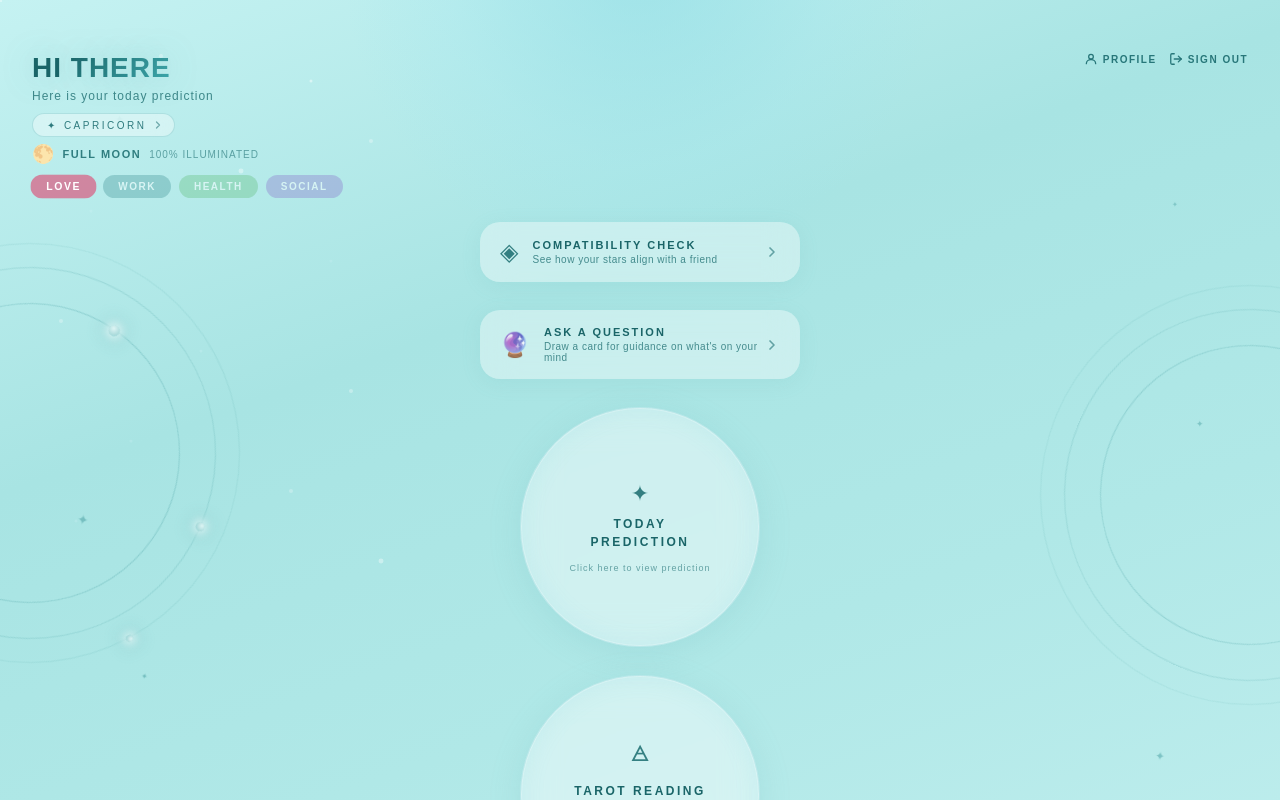
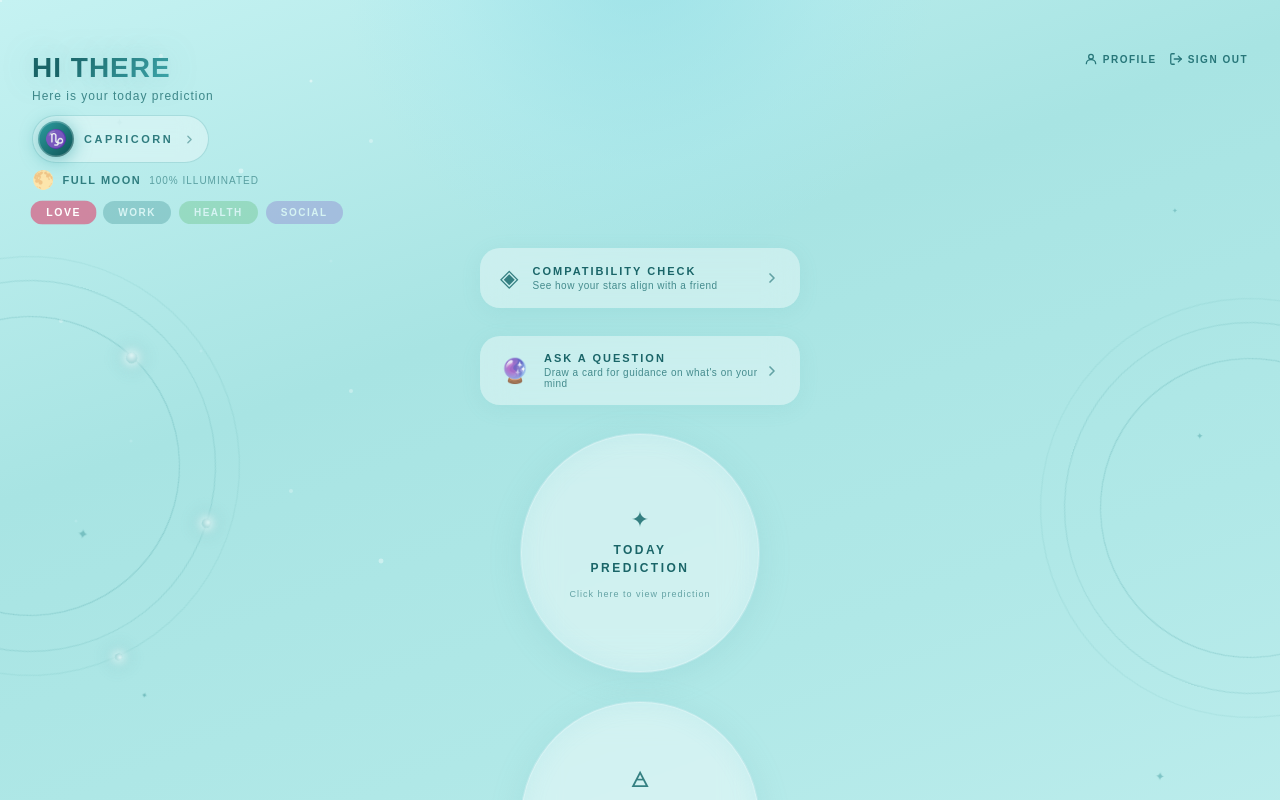
Before and after one commit to Thanaphumi2006/HORA-Project, a React (Vite) app: page /#/home in a window 1280 px wide. Shown: the top 800 px of the page. Built offline with nearby package versions, Linux system fonts and the light colour scheme; no server answers; a web font is replaced by a local one.

Commit message:
Redesign zodiac badge with glowing astronomical symbol icon

```diff
--- a/src/pages/Home.css
+++ b/src/pages/Home.css
@@ -154,29 +154,59 @@
 .home-page .zodiac-badge {
   display: inline-flex;
   align-items: center;
-  gap: 6px;
-  margin-top: 10px;
-  font-size: 10px;
+  gap: 10px;
+  margin-top: 12px;
   font-family: inherit;
+  background: rgba(255, 255, 255, 0.35);
+  backdrop-filter: blur(14px);
+  border: 1px solid rgba(100, 185, 188, 0.4);
+  border-radius: 50px;
+  padding: 5px 12px 5px 5px;
+  width: fit-content;
+  cursor: pointer;
+  transition: background 0.25s, box-shadow 0.25s, border-color 0.25s;
+}
+.home-page .zodiac-badge:hover {
+  background: rgba(255, 255, 255, 0.55);
+  border-color: rgba(61, 168, 172, 0.6);
+  box-shadow: 0 6px 22px rgba(61, 168, 172, 0.22), 0 0 0 1px rgba(255,255,255,0.3) inset;
+}
+
+/* Circular glow icon */
+.home-page .zodiac-badge-sym {
+  width: 36px;
+  height: 36px;
+  border-radius: 50%;
+  background: linear-gradient(135deg, #2d9fa3 0%, #1a7072 60%, #0f5254 100%);
+  display: flex;
+  align-items: center;
+  justify-content: center;
+  font-size: 18px;
+  color: rgba(255, 255, 255, 0.95);
+  flex-shrink: 0;
+  box-shadow:
+    0 2px 12px rgba(45, 159, 163, 0.45),
+    0 0 0 1.5px rgba(255, 255, 255, 0.18) inset;
+  animation: sym-glow 3.2s ease-in-out infinite;
+  line-height: 1;
+}
+@keyframes sym-glow {
+  0%, 100% { box-shadow: 0 2px 12px rgba(45,159,163,0.4),  0 0 0 1.5px rgba(255,255,255,0.18) inset; }
+  50%       { box-shadow: 0 3px 22px rgba(45,159,163,0.75), 0 0 0 1.5px rgba(255,255,255,0.28) inset; }
+}
+
+/* Sign name */
+.home-page .zodiac-badge-name {
+  font-size: 11px;
+  font-weight: 700;
   letter-spacing: 2.5px;
   color: rgba(29, 110, 113, 0.9);
   text-transform: uppercase;
-  background: rgba(255, 255, 255, 0.38);
-  backdrop-filter: blur(10px);
-  border: 1px solid rgba(100, 185, 188, 0.35);
-  border-radius: 20px;
-  padding: 5px 10px 5px 14px;
-  width: fit-content;
-  cursor: pointer;
-  transition: background 0.2s, box-shadow 0.2s;
 }
-.home-page .zodiac-badge:hover {
-  background: rgba(255,255,255,0.55);
-  box-shadow: 0 4px 16px rgba(100,185,188,0.18);
-}
+
 .home-page .zi-arrow {
-  width: 12px; height: 12px;
-  stroke: rgba(29,110,113,0.55); fill: none;
+  width: 13px; height: 13px;
+  stroke: rgba(29, 110, 113, 0.5); fill: none;
   stroke-width: 2.5; stroke-linecap: round; stroke-linejoin: round;
 }
 
--- a/src/pages/Home.jsx
+++ b/src/pages/Home.jsx
@@ -6,6 +6,7 @@ import { zodiacHoroscope } from '../lib/horoscope.js';
 import { zodiacTarotData } from '../lib/tarot.js';
 import { authSignOut, getCurrentUser, saveUserProfile } from '../lib/auth.js';
 import { getMoonPhase } from '../lib/moonphase.js';
+import { zodiacInfoData } from '../lib/zodiacinfo.js';
 import './Home.css';
 
 export default function Home() {
@@ -149,7 +150,8 @@ export default function Home() {
         <div className="greeting">Hi <span>{name}</span></div>
         <div className="subtitle">Here is your today prediction</div>
         <button className="zodiac-badge" onClick={openZodiacInfo} title="View zodiac info">
-          ✦ <span>{zodiac}</span>
+          <span className="zodiac-badge-sym">{zodiacInfoData[zodiac]?.symbol || '✦'}</span>
+          <span className="zodiac-badge-name">{zodiac}</span>
           <svg className="zi-arrow" viewBox="0 0 24 24"><polyline points="9 18 15 12 9 6" /></svg>
         </button>
         <div className="home-moon-row">
```
